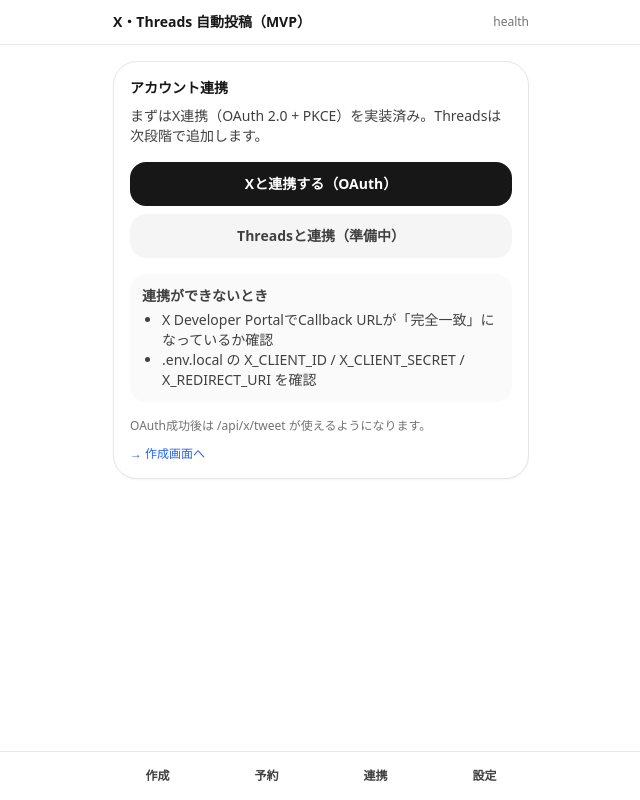
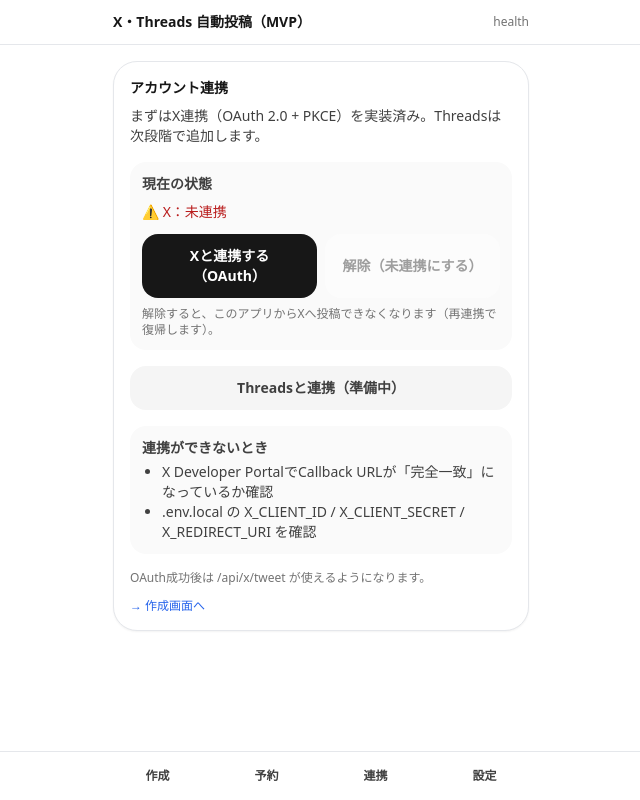
Before and after one commit to TT-03/X-Threads-, a Next.js app: page /accounts in a window 1280 px wide. Shown: the whole page, without its empty margins (319-959 px from the left). Built offline with nearby package versions, Linux system fonts and the light colour scheme; no server answers.

Commit message:
Update page.tsx

```diff
--- a/app/(app)/accounts/page.tsx
+++ b/app/(app)/accounts/page.tsx
@@ -1,4 +1,5 @@
 import Link from "next/link";
+import AccountsClient from "./AccountsClient";
 
 export default function AccountsPage() {
   return (
@@ -9,14 +10,10 @@ export default function AccountsPage() {
           まずはX連携（OAuth 2.0 + PKCE）を実装済み。Threadsは次段階で追加します。
         </p>
 
+        {/* ✅ ここで「状態表示」「連携/解除」UIを表示 */}
+        <AccountsClient />
+
         <div className="mt-4 space-y-2">
-          <a
-            className="block w-full rounded-2xl bg-neutral-900 px-4 py-3 text-center text-sm font-semibold text-white"
-            href="/api/auth/x/start"
-          >
-            Xと連携する（OAuth）
-          </a>
-
           <button
             className="block w-full rounded-2xl bg-neutral-100 px-4 py-3 text-center text-sm font-semibold text-neutral-700"
             disabled
```
